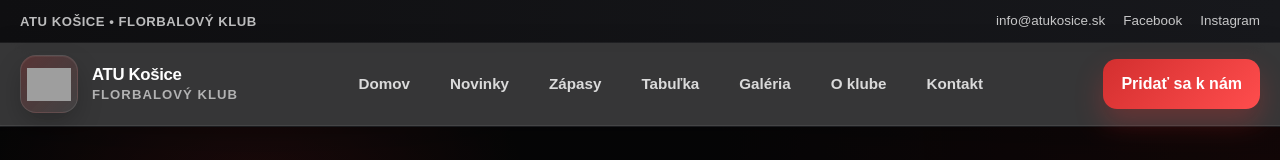
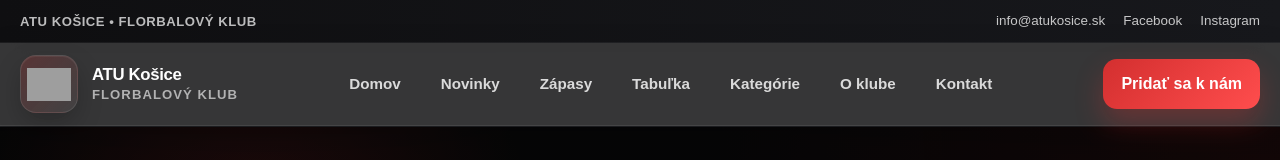
Before and after one commit to Bezino27/atu_web, a Next.js app: page / in a window 1280 px wide. Shown: the top 160 px of the page. Built offline with nearby package versions, Linux system fonts and the light colour scheme; grey boxes are pictures that could not be loaded.

Commit message:
nav kategorie

```diff
--- a/src/app/components/Header.tsx
+++ b/src/app/components/Header.tsx
@@ -10,7 +10,7 @@ const navItems = [
   { href: "/novinky", label: "Novinky" },
   { href: "/zapas", label: "Zápasy" },
   { href: "/tabulka", label: "Tabuľka" },
-  { href: "/galeria", label: "Galéria" },
+  { href: "/kategorie", label: "Kategórie" },
   { href: "/about", label: "O klube" },
   { href: "/kontakt", label: "Kontakt" },
 ];
```
